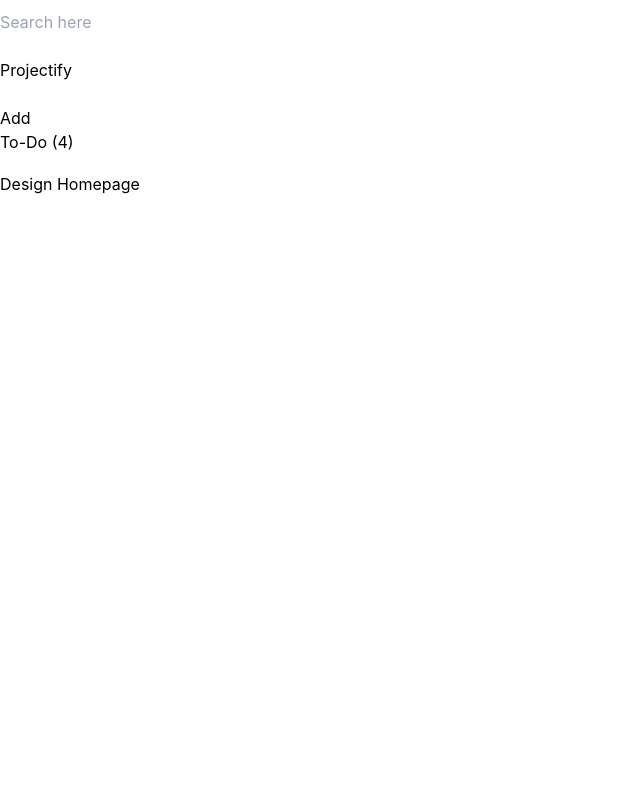
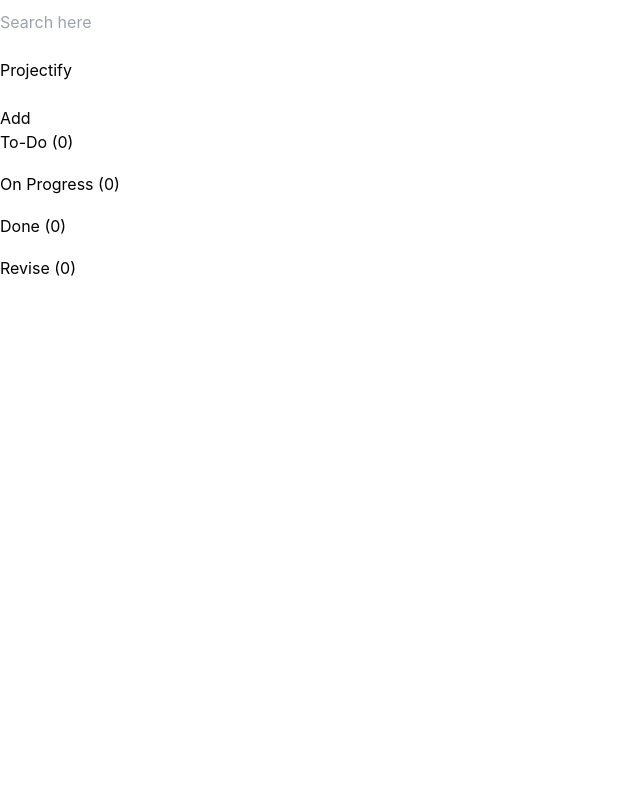
Before and after one commit to Sadi73/leaning-reducer, a React (Vite) app: page / in a window 1280 px wide. Shown: the part 9220-10020 px from the top of the page, without its empty margins (0-640 px from the left). After the commit the page ends 9518 px from the top, so only its background shows below. Built offline with nearby package versions, Linux system fonts and the light colour scheme.

Commit message:
modified add task section

```diff
--- a/src/App.jsx
+++ b/src/App.jsx
@@ -7,7 +7,13 @@ export const DataContext = createContext({});
 
 function App() {
 
-  const [allProjects, setAllProjects] = useState({...dummyData})
+  const [allProjects, setAllProjects] = useState({
+    'To-Do': [],
+    'On Progress': [],
+    'Done': [],
+    'Revise': [],
+
+  })
 
 
   return (
```
